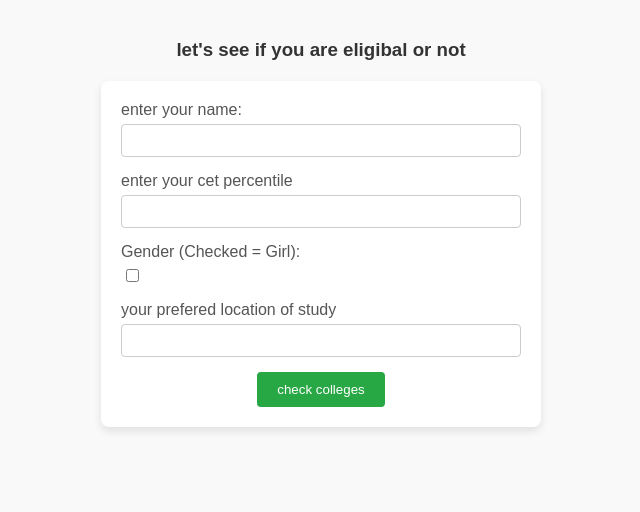
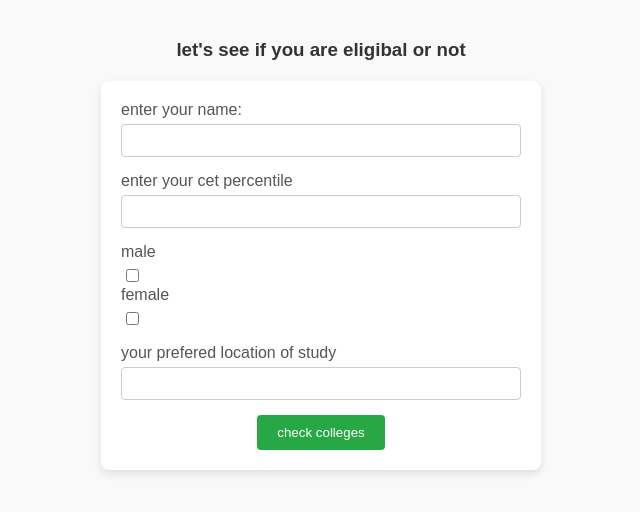
Before and after one commit to sidharth-sinhasane/college-recommendation-system, a plain HTML site: page client/selectcollege/inputpage.html in a window 1280 px wide. Both pictures are taken after a click on the button "check colleges". Shown: the whole page, without its empty margins (319-959 px from the left). Drawn offline with Linux system fonts and the light colour scheme.

Commit message:
gender logic changed

```diff
--- a/client/selectcollege/inputpage.html
+++ b/client/selectcollege/inputpage.html
@@ -21,8 +21,16 @@
         </div>
 
         <div class="inputelements">
-            <label for="gender">Gender (Checked = Girl):</label>
-            <input type="checkbox" id="gender">
+            <div>
+                <label for="male">male</label>
+                <input type="checkbox" id="male">
+            </div>
+            <div>
+                <label for="female"> female</label>
+                <input type="checkbox"  id="female">
+            </div>
+
+
         </div>
 
         <div class="inputelements">
--- a/client/selectcollege/script.js
+++ b/client/selectcollege/script.js
@@ -76,12 +76,14 @@ function analyse(){
 
     let name=document.getElementById("fullname").value;
     const percentile=parseFloat(document.getElementById("percentile").value);
-    const gender=document.getElementById("gender").value;
+    let gender=false;
     let location=document.getElementById("location").value;
     console.log(location,"type",typeof(location))
     location=location.toLowerCase()
 
-
+    if(document.getElementById("female").value==true){
+        gender=true;
+    }
     ans=[]
 
 
```
Also changed, not shown: client/auth/signup.html (+4 -1 lines).
